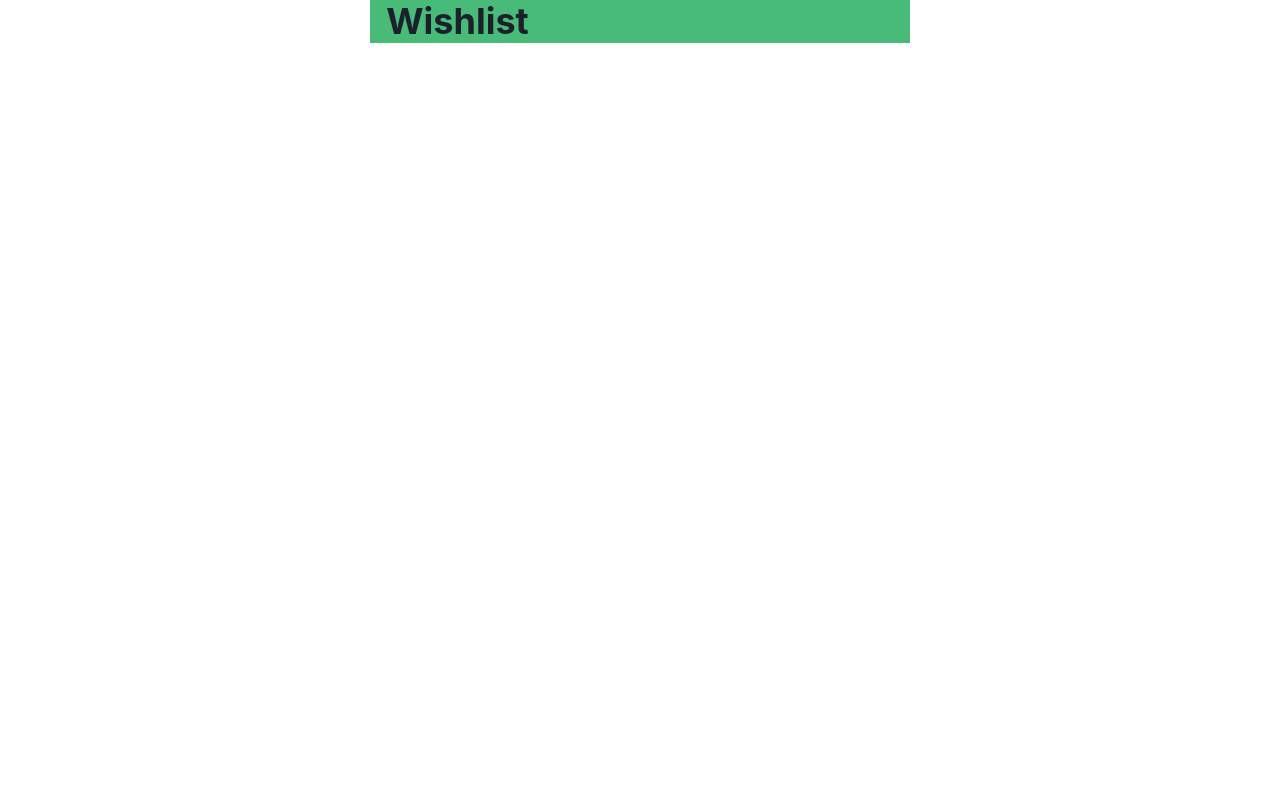
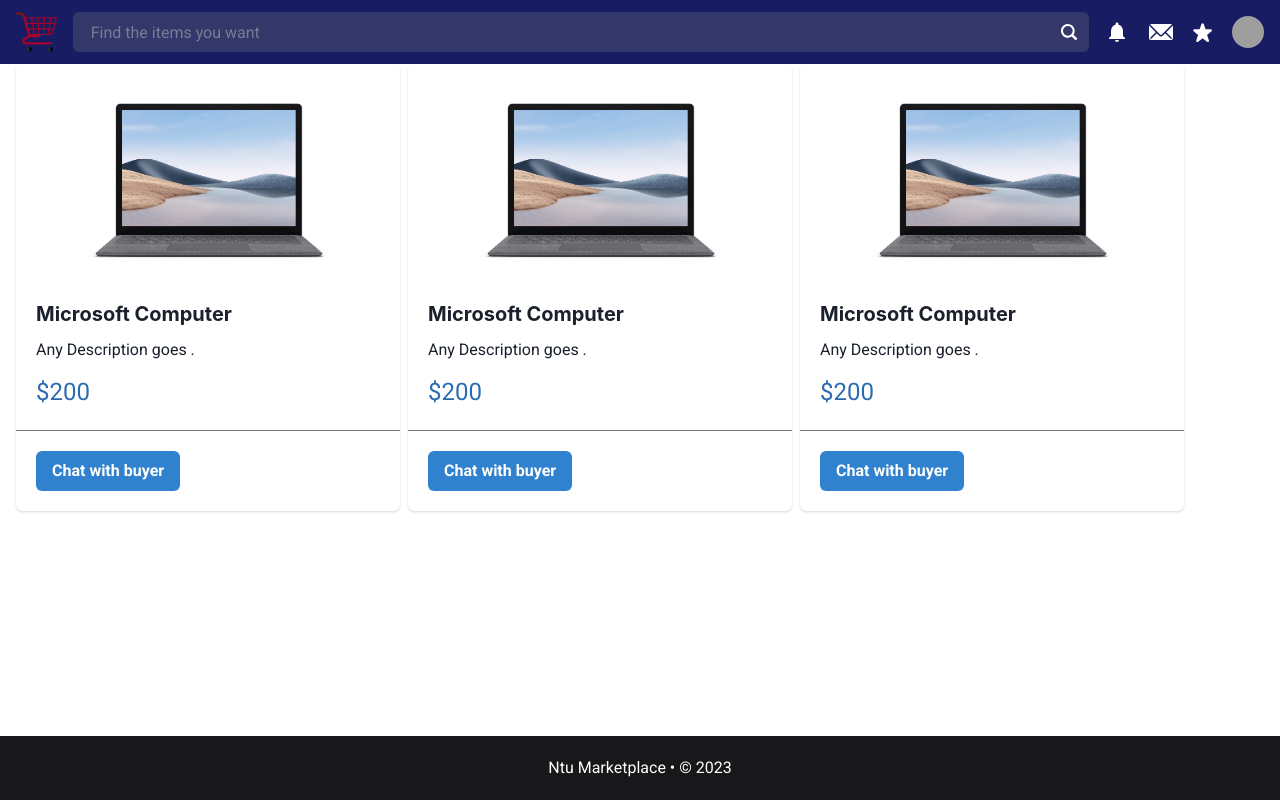
Before and after one commit to praysimanjuntak/ntu-market, a React (Create React App) app in the folder MERN base/client/: page /wishlist in a window 1280 px wide. Built offline with nearby package versions, Linux system fonts and the light colour scheme; grey boxes are pictures that could not be loaded.

Commit message:
[Frontend] Favourites Page
Holds list of items that users want. Functionality to "Add to Fav" button not added, but should update favourites to be false or true

```diff
--- a/MERN base/client/src/components/Header.js
+++ b/MERN base/client/src/components/Header.js
@@ -26,6 +26,7 @@
     <>
       <Box bg={'#181C62'} px={4}>
         <Flex h={16} alignItems={'center'} justifyContent={'space-between'}>
+
           <Show above='766px'>
             <Box>
               <Link to='/'>
--- a/MERN base/client/src/components/ListingCard.js
+++ b/MERN base/client/src/components/ListingCard.js
@@ -1,6 +1,4 @@
 import { Card, CardBody, Image, Stack, Text, Divider, CardFooter, Button, ButtonGroup, Heading } from "@chakra-ui/react";
-// insert buyer page here
-// insert favourites page
 function ListingCard(props) {
     return(
         <>
@@ -26,9 +24,9 @@
                 <Button variant='solid' colorScheme='blue'>
                     Chat with buyer
                 </Button>
-                <Button variant='ghost' colorScheme='blue'>
+                {!props.favourited && <Button variant='ghost' colorScheme='blue'>
                     Add to Favourites
-                </Button>
+                </Button>}
                 </ButtonGroup>
             </CardFooter>
         </Card>
--- a/MERN base/client/src/pages/Home.js
+++ b/MERN base/client/src/pages/Home.js
@@ -14,6 +14,7 @@
         description:
           "This sofa is perfect for modern tropical spaces, baroque inspired spaces, earthy toned spaces and for people who love a chic design with a sprinkle of vintage design.",
         getImageSrc: () => require("../../src/media/any.jpg"),
+        favourited: false,
     },
     {
       title: "Living Room Sofa",
@@ -21,7 +22,8 @@
       description:
         "This sofa is perfect for modern tropical spaces, baroque inspired spaces, earthy toned spaces and for people who love a chic design with a sprinkle of vintage design.",
       getImageSrc: () => require("../../src/media/any.jpg"),
-  },
+      favourited: false,
+    },
 
 ]
     return(
--- a/MERN base/client/src/pages/Wishlist.js
+++ b/MERN base/client/src/pages/Wishlist.js
@@ -1,13 +1,59 @@
-import { Container, Heading } from "@chakra-ui/react";
-import React from "react";
-
+import { Container, HStack } from "@chakra-ui/react";
+import Navbar from "../components/navbar";
+import Footer from "../components/Footer";
+import ListingCard from "../components/ListingCard";
 
 function Wishlist(){
+    const wishes = [
+        {
+            title: "Microsoft Computer",
+            price: "$200",
+            description:
+              "Any Description goes .",
+            getImageSrc: () => require("../../src/media/anything.jpg"),
+            favourited: true,
+        },
+        {
+            title: "Microsoft Computer",
+            price: "$200",
+            description:
+              "Any Description goes .",
+            getImageSrc: () => require("../../src/media/anything.jpg"),
+            favourited: true,
+        },
+        {
+            title: "Microsoft Computer",
+            price: "$200",
+            description:
+              "Any Description goes .",
+            getImageSrc: () => require("../../src/media/anything.jpg"),
+            favourited: true,
+        },
+    ]
     return(
         <>
-        <Container w='full' h='full' bg='green.400'>
-            <Heading>Wishlist</Heading>
-        </Container>
+        <Navbar/>
+            <Container
+            mt='0'
+            mb='0'
+            ml='0'
+            mr='0'
+            minWidth='100%'
+                >
+                <HStack>
+                    {wishes.map((wish) => (
+                    <ListingCard
+                    key = {wish.title}
+                    title = {wish.title}
+                    price = {wish.price}
+                    description = {wish.description}
+                    imageSrc={wish.getImageSrc()}
+                    favourited = {wish.favourited}
+                    />))}
+                </HStack>
+            </Container>
+
+        <Footer/>
         </>
     )
 }
```
Also changed, not shown: MERN base/client/src/media/anything.jpg (added).
